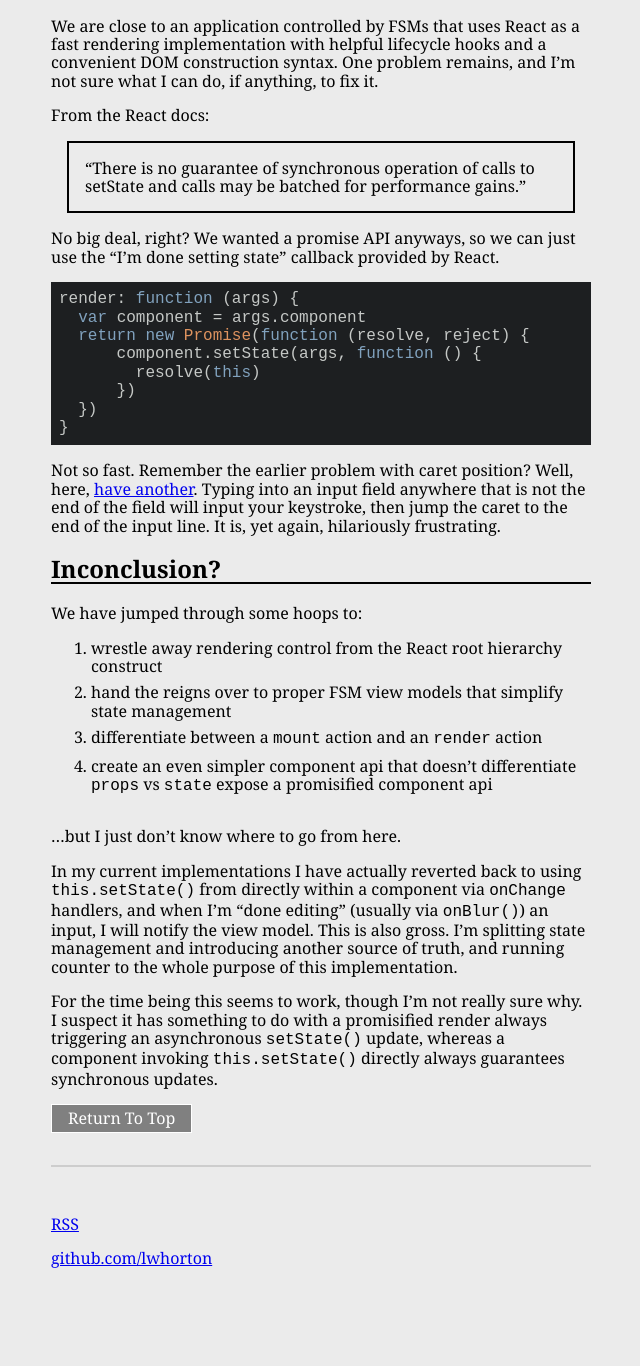
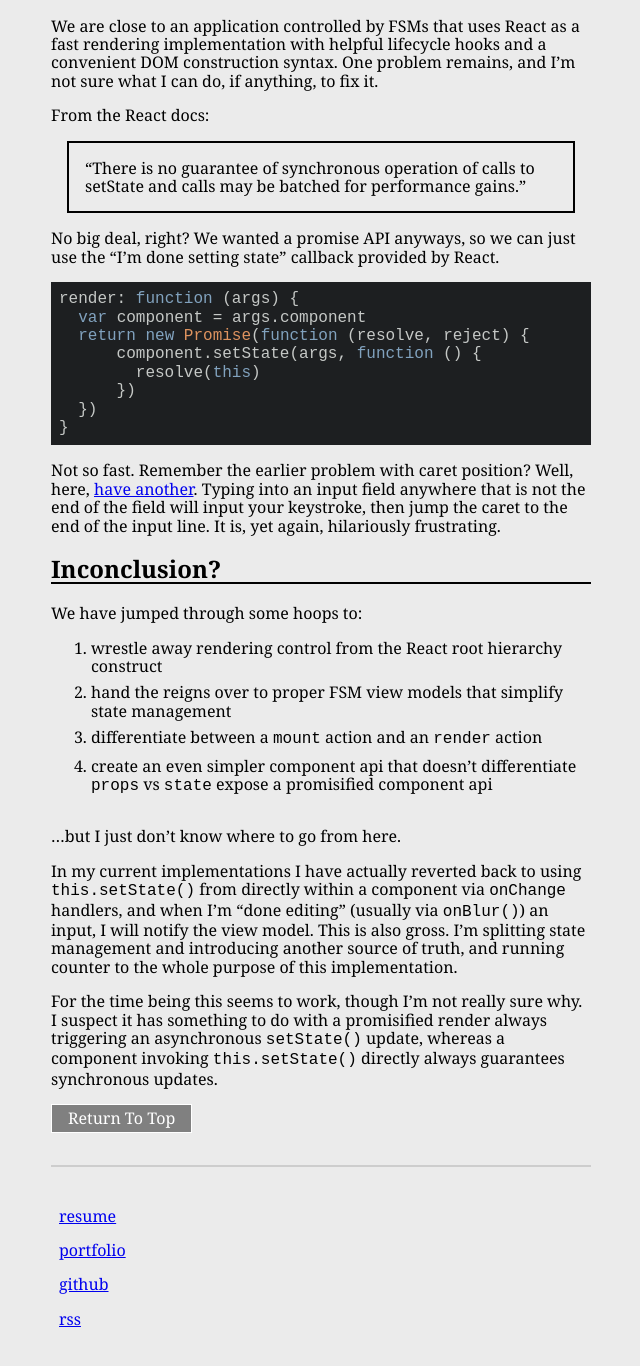
Before and after one commit to lwhorton/lwhorton.github.io, a Jekyll site: the page built from _posts/2015-10-04-react-please-let-me-drive.md, in a window 1280 px wide and 1400 px high, scrolled down 7560 px. Shown: the top 1366 px of the window, without its empty margins (319-959 px from the left). Built offline with Jekyll 4.4.1, drawn with Linux system fonts in a browser that asks for light colours; before the commit the page ends 8891 px from its top, so only the background shows below that.

Commit message:
add resume; portfolio; rename

```diff
--- a/_data/footer.yml
+++ b/_data/footer.yml
@@ -1,2 +1,4 @@
 - github_tag: github.com/lwhorton
   github_url: https://github.com/lwhorton
+  resume_url: resources/luke-horton.pdf
+  portfolio_url: https://goo.gl/2xBn2c
--- a/_data/navigation.yml
+++ b/_data/navigation.yml
@@ -1,2 +1,2 @@
-- name: lwhorton
+- name: bits by luke
   link: /
--- a/_includes/footer.html
+++ b/_includes/footer.html
@@ -1,4 +1,6 @@
 <footer>
-    <p class="rss-subscribe"><a href="{{ "/feed.xml" | relative_url }}">RSS</a></p>
-    <a href="{{ site.data.footer[0].github_url }}">{{ site.data.footer[0].github_tag }}</a>
+    <a href="{{ site.data.footer[0].resume_url }}">resume</a>
+    <a href="{{ site.data.footer[0].portfolio_url }}">portfolio</a>
+    <a href="{{ site.url }}/{{ site.data.footer[0].github_url }}">github</a>
+    <a href="{{ "/feed.xml" | relative_url }}">rss</a>
 </footer>
--- a/_posts/2015-10-04-react-please-let-me-drive.md
+++ b/_posts/2015-10-04-react-please-let-me-drive.md
@@ -1,6 +1,6 @@
 ---
 layout: post
-title: React, please let me drive
+title: React, Please Let Me Drive
 ---
 
 # React, please let me drive
--- a/_sass/main.scss
+++ b/_sass/main.scss
@@ -52,6 +52,11 @@ blockquote {
     }
 }
 
+footer a {
+    display: block;
+    padding: .5rem;
+}
+
 #root {
     margin: 3rem auto 2rem auto;
     max-width: 540px;
```
Also changed, not shown: 1 other file.
